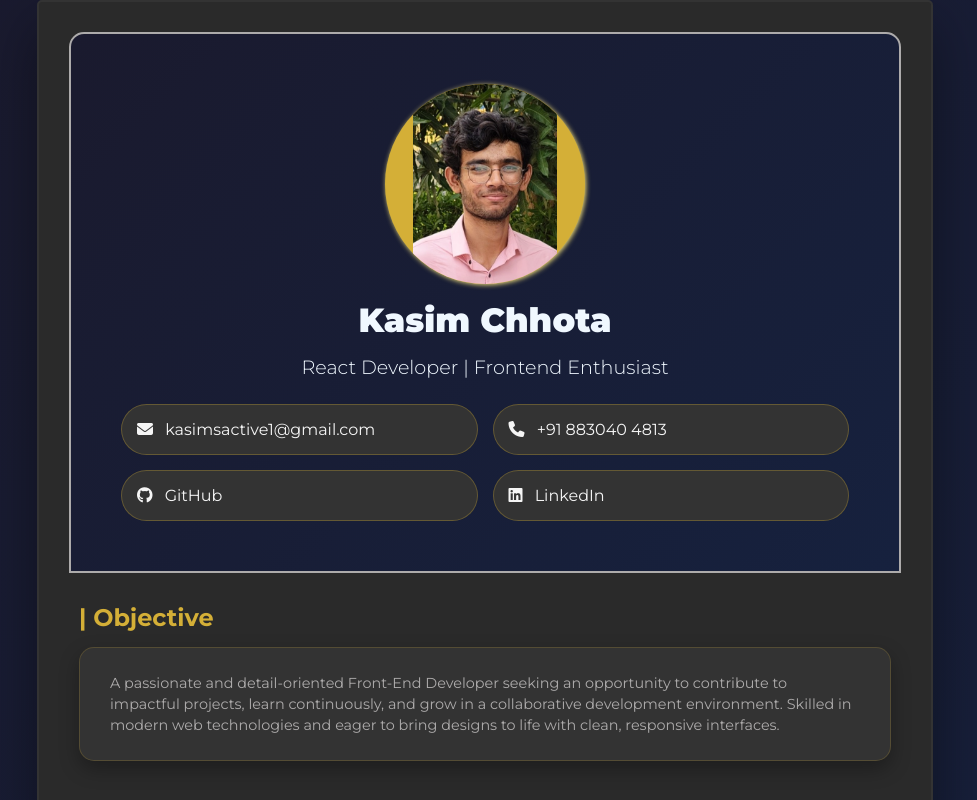
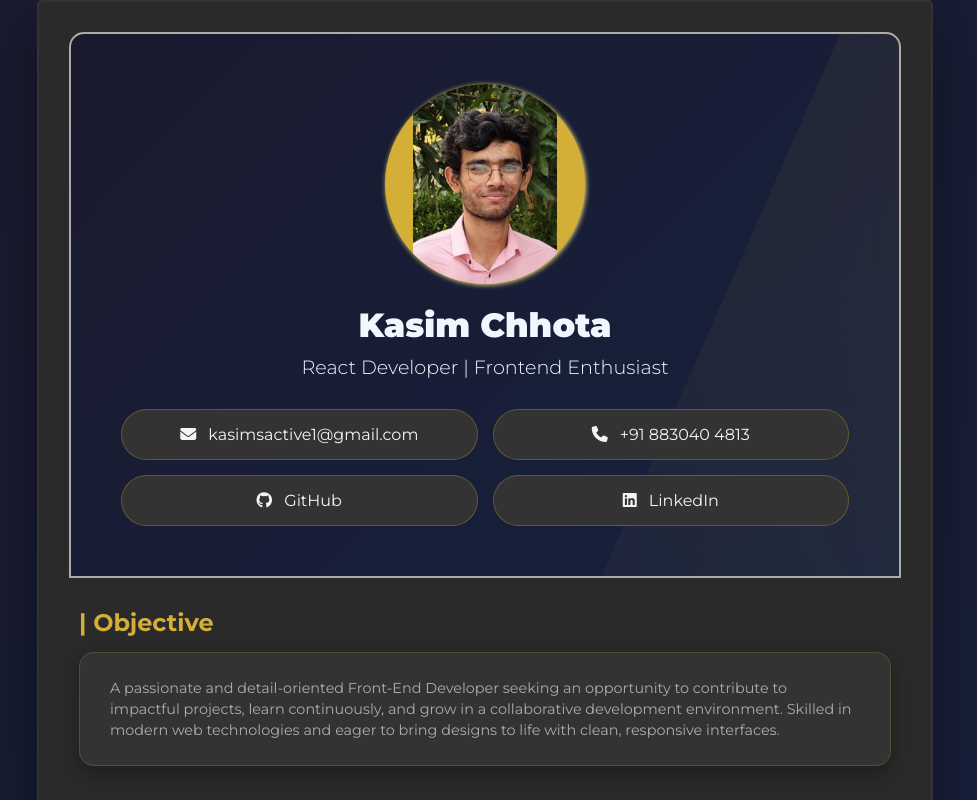
Before and after one commit to kasim-kc/portfolio-site, a React (Vite) app: page / in a window 1280 px wide. Shown: the top 800 px of the page, without its empty margins (155-1132 px from the left). Built offline with nearby package versions, Linux system fonts and the light colour scheme.

Commit message:
added animation to header

```diff
--- a/src/components/Header.css
+++ b/src/components/Header.css
@@ -1,20 +1,48 @@
 .header-container {
   min-height: 40vh;
   background: linear-gradient(135deg, #1a1a2e 0%, #16213e 100%);
-  display: flex;
+  /* display: flex;
   flex-direction: column;
-  align-items: center;
-  gap: 15px;
+  align-items: center; */
+  text-align: center;
+  /* gap: 15px; */
+  position: relative;
+  overflow: hidden;
   border: 2px solid #adabab;
   border-top-left-radius: 15px;
   border-top-right-radius: 15px;
   padding: 50px;
 }
 
+.header-container::before {
+  content: "";
+  position: absolute;
+  top: -50%;
+  left: -50%;
+  width: 400%;
+  height: 200%;
+  background: radial-gradient(
+    circle,
+    rgba(212, 175, 55, 0.1) 0%,
+    transparent 70%
+  );
+  animation: rotate 20s linear infinite;
+}
+
+@keyframes rotate {
+  from {
+    transform: rotate(0deg);
+  }
+  to {
+    transform: rotate(360deg);
+  }
+}
+
 .img-div {
   height: 200px;
   width: 200px;
   border-radius: 50%;
+  margin: 0 auto 20px;
   background-color: var(--rich-gold);
   box-shadow: 1px 1px 5px var(--rich-gold-light);
 }
@@ -29,11 +57,13 @@
 .header-container h1 {
   font-weight: 900;
   font-size: 2.1rem;
+  margin-bottom: 10px;
 }
 
 .header-container h2 {
   font-weight: 300;
   font-size: 1.2rem;
+  margin-bottom: 30px;
 }
 
 .user-links {
```
